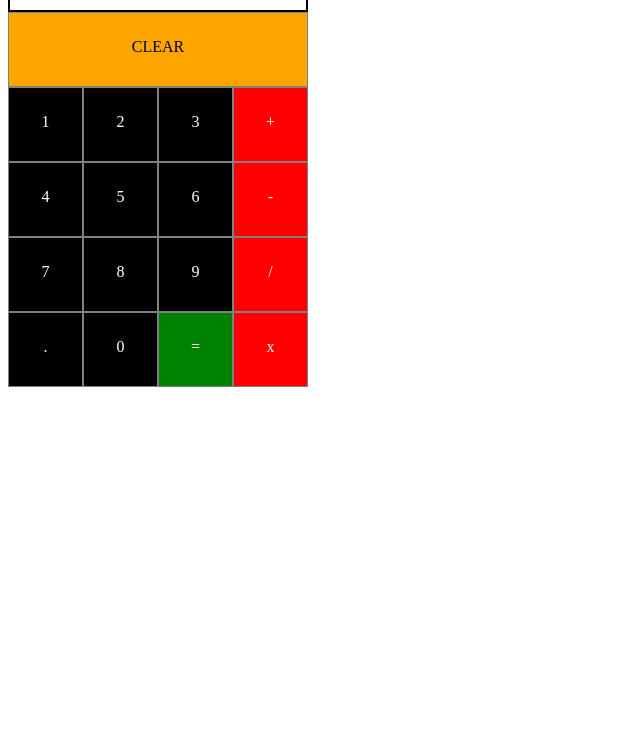
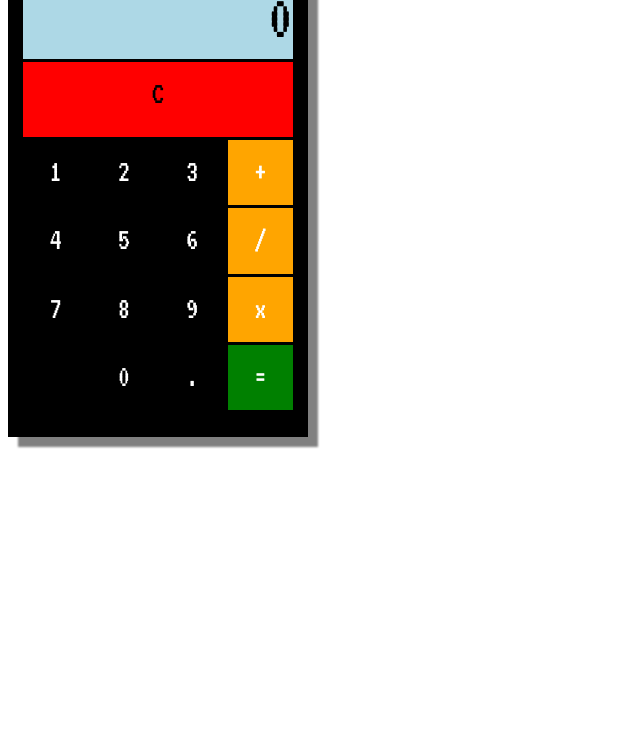
Before and after one commit to antime10/calculator-top, a plain HTML site: page index.html in a window 1280 px wide. Shown: the part 71-800 px from the top of the page, without its empty margins (0-640 px from the left). Drawn offline with Linux system fonts and the light colour scheme.

Commit message:
Restyle to improve look
- add in a monospaced font
- add in drop shadow
- change colours
- remove columns and use flex-wrap: wrap instead
- truncate long output
- add hover effect to buttons
- add model number - TOP003

```diff
--- a/calculator.js
+++ b/calculator.js
@@ -107,8 +107,8 @@ document.querySelectorAll(".operator").forEach(
 		return;
 	    }
 	    // Apply the operator to the inputs
-	    result = operate(operator, first, second)
-	    output.innerText = result;
+	    result = operate(operator, first, second);
+	    output.innerText = result.toString().slice(0,10);
 	    first = null;
 	    second = null;
 	    operator = null;
@@ -125,6 +125,6 @@ document.querySelector("#clear").addEventListener(
 	second = null;
 	operator = null;
 	result = null;
-	output.innerText = "";
+	output.innerText = "0";
     }
 )
--- a/index.html
+++ b/index.html
@@ -4,39 +4,38 @@
 	<meta charset="utf-8">
 	<link rel="stylesheet" href="./style.css">
 	<script src="calculator.js" defer></script>
+	<link rel="preconnect" href="https://fonts.googleapis.com">
+	<link rel="preconnect" href="https://fonts.gstatic.com" crossorigin>
+	<link href="https://fonts.googleapis.com/css2?family=VT323&display=swap" rel="stylesheet">
     </head>
     <body>
 	<div id="calculator">
+	    <div id="model">
+		TOP003
+	    </div>
 	    <div id="output">
 		0
 	    </div>
 	    <div id="clear" class="btn">
-	      CLEAR
+		C
 	    </div>
 	    <div id="input">
-	      <div class="column">
 		<div class="sq btn number">1</div>
+		<div class="sq btn number">2</div>
+		<div class="sq btn number">3</div>
+		<div class="sq btn operator">+</div>
 		<div class="sq btn number">4</div>
+		<div class="sq btn number">5</div>
+		<div class="sq btn number">6</div>
+		<div class="sq btn operator">/</div>
 		<div class="sq btn number">7</div>
+		<div class="sq btn number">8</div>
+		<div class="sq btn number">9</div>
+		<div class="sq btn operator">x</div>
+		<div class="sq"></div>
+		<div class="sq btn number">0</div>
 		<div class="sq btn number">.</div>
-	      </div>
-	      <div class="column">
-		  <div class="sq btn number">2</div>
-		  <div class="sq btn number">5</div>
-		  <div class="sq btn number">8</div>
-		  <div class="sq btn number">0</div>
-	      </div>
-	      <div class="column">
-		  <div class="sq btn number">3</div>
-		  <div class="sq btn number">6</div>
-		  <div class="sq btn number">9</div>
 		<div class="sq btn operator" id="equal">=</div>
-	      </div>
-	      <div class="column">
-		  <div class="sq btn operator">+</div>
-		  <div class="sq btn operator">-</div>
-		  <div class="sq btn operator">/</div>
-		  <div class="sq btn operator">x</div>
 	    </div>
 	</div>
 	</div>
--- a/style.css
+++ b/style.css
@@ -1,51 +1,71 @@
 * {
     box-sizing: border-box;
+    font-family: "VT323", monospace;
+    font-weight: 400;
+    font-style: normal;
+    font-size: xx-large;
 }
 
 #calculator {
-    height: 450px;
+    height: 500px;
     width: 300px;
-    background-color: grey;
+    background-color: black;
     display: flex;
     flex-direction: column;
     flex: 1 1 auto;
+    padding: 15px;
+    filter: drop-shadow(10px 10px 1px grey);
 }
 
 #output {
-    background-color: white;
-    border: 2px solid black;
+    background-color: lightblue;
     height: 75px;
     text-align: right;
-    padding-top: 25px;
+    padding-top: 2px;
+    font-size: 2rem;
+    margin-bottom: 3px;
 }
 
 #clear {
-    background-color: orange;
+    background-color: red;
     height: 75px;
     text-align: center;
+    margin-bottom: 3px;
 }
 
 .sq {
-    width: 75px;
-    height: 75px;
     color: white;
     background-color: black;
     text-align: center;
-}
-
-.btn {
-    border: 1px solid grey;
-    padding-top: 25px;
+    width: 22%;
+    aspect-ratio: 1;
+    flex: 1 1 auto;
 }
 
 #input {
     display: flex;
+    flex-wrap: wrap;
+    align-items: center;
+    gap: 3px;
 }
 
 .operator {
-    background-color: red;
+    background-color: orange;
 }
 
 #equal {
     background-color: green;
 }
+
+.btn {
+    padding-top: 15px;
+}
+
+.btn:hover {
+    background-color: darkgrey !important;
+}
+
+#model {
+    color: white;
+    text-align: right;
+}
```
Lines whose indentation alone changed are shown as unchanged.
